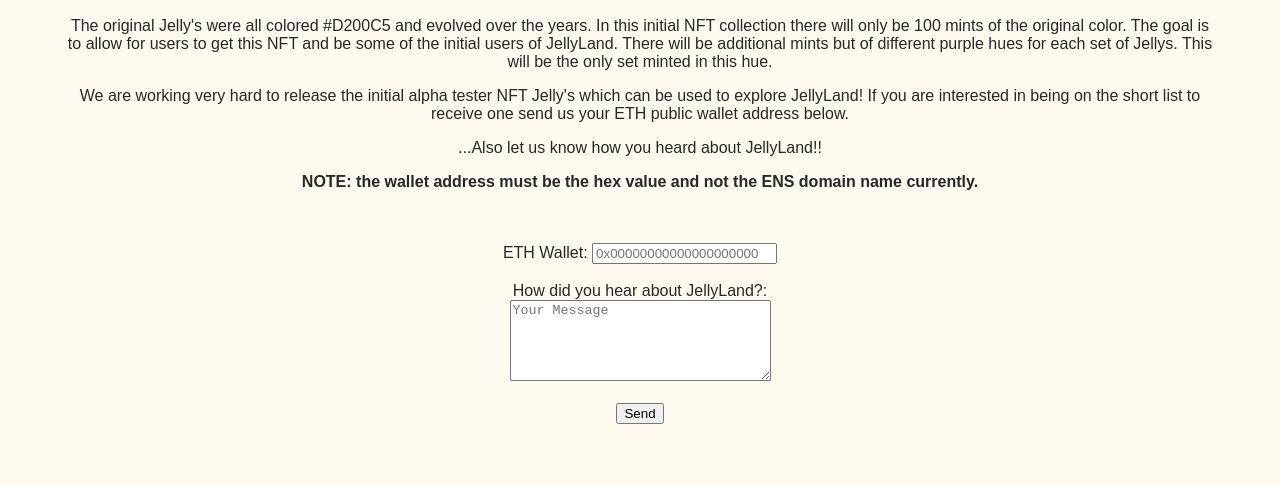
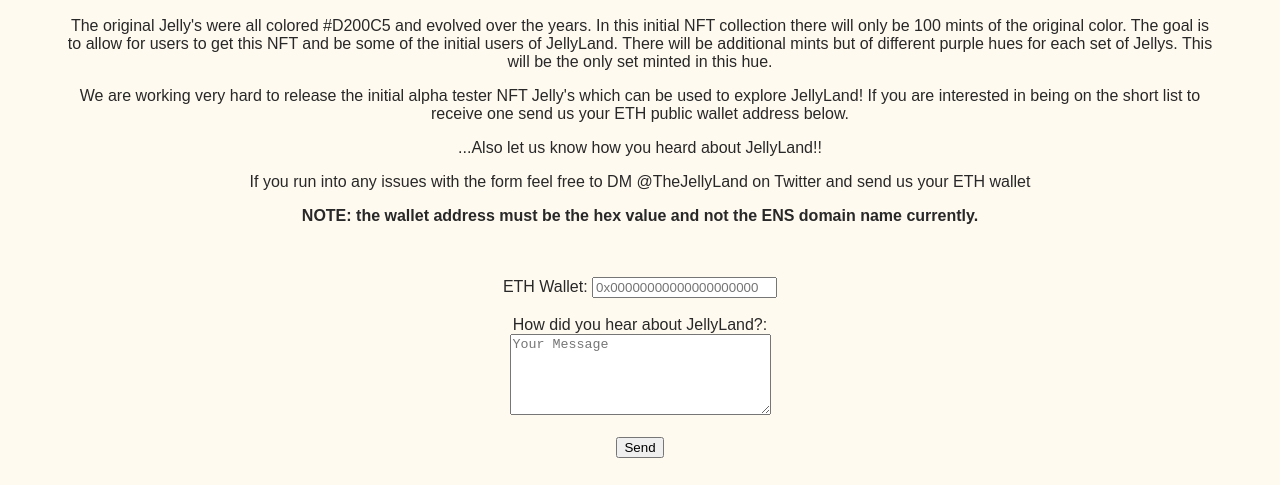
Before and after one commit to TheJellyLand/website, a plain HTML site: page amVsbHlsYW5kLmlv.html in a window 1280 px wide. Shown: the part 610-1095 px from the top of the page. Drawn offline with Linux system fonts and the light colour scheme.

Commit message:
Update form

```diff
--- a/amVsbHlsYW5kLmlv.html
+++ b/amVsbHlsYW5kLmlv.html
@@ -25,6 +25,7 @@
       If you are interested in being on the short list to receive one send us your ETH public wallet address below.
 
       <p>...Also let us know how you heard about JellyLand!!</p>
+      <p>If you run into any issues with the form feel free to DM @TheJellyLand on Twitter and send us your ETH wallet</p>
       <p><b>NOTE: the wallet address must be the hex value and not the ENS domain name currently.</b></p>
       <br/><br/>
          <form action="mailto:3euze3a38@mozmail.com" method="get" enctype="text/plain">
```
